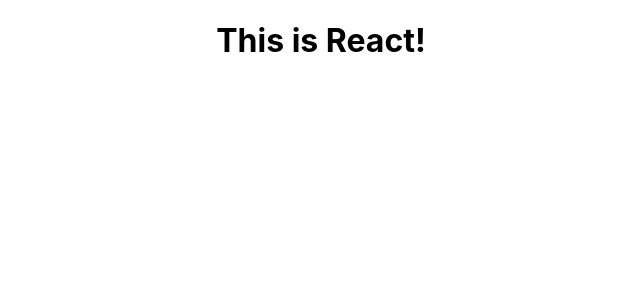
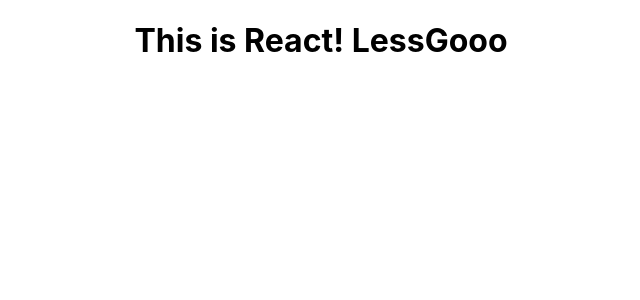
Before and after one commit to SidharthMishra-07/CloudBook, a React (Create React App) app: page / in a window 1280 px wide. Shown: the top 300 px of the page, without its empty margins (319-959 px from the left). Built offline with nearby package versions, Linux system fonts and the light colour scheme.

Commit message:
Changes Added

```diff
--- a/src/App.js
+++ b/src/App.js
@@ -3,7 +3,7 @@
 function App() {
   return (
     <div className="App">
-    <h1>This is React!</h1>
+    <h1>This is React! LessGooo</h1>
     </div>
   );
 }
```
